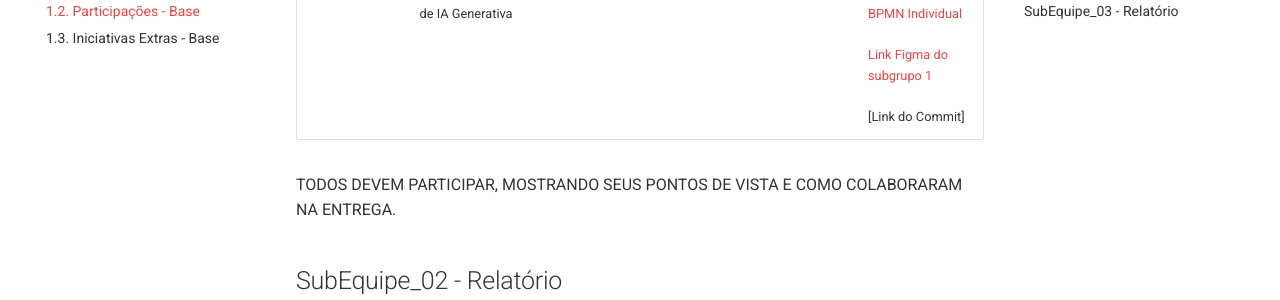
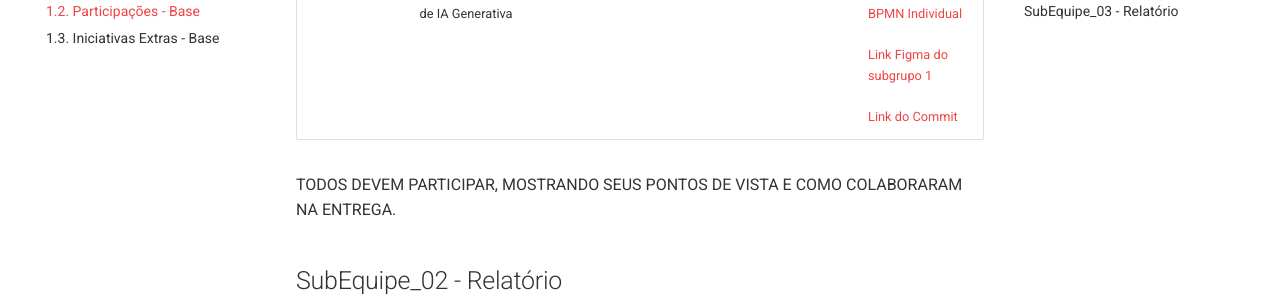
Before and after one commit to UnBArqDsw2026-2-Turma01/2026.2-T01-_G3_ProjetoPortalNoticias_Entrega_01, an MkDocs documentation site: the page built from docs/Base/1.2.ParticipacoesBase.md, in a window 1280 px wide and 900 px high, scrolled down 1489 px. Shown: the part 151-451 px from the top of the window. Built offline with MkDocs 1.6.1 and Material for MkDocs 9.7.7, drawn with Linux system fonts in a browser that asks for light colours; comment, search, counter and statistics services are not loaded; part of the change alters nothing that is shown.

```diff
--- a/docs/Base/1.2.ParticipacoesBase.md
+++ b/docs/Base/1.2.ParticipacoesBase.md
@@ -9,7 +9,7 @@ Breve relato sobre as participações/contribuições de cada membro à entrega.
 | João Pedro Lopes da Cruz | 1. Elaboração do Artefato Rich Picture (individual) & SIG NFR Framework (Individual e Geral) & Modelagem BPMN da Engenharia Reversa (Fluxo de Processamento Interno) & Ponto de Vista sobre o Uso de IA Generativa<br><br>2. Elaboração e estruturação do relatório da SubEquipe 01 com síntese de discussões e insights, além da ata da reunião | Excelente | [Rich Picture Individual](../assets/subGrupo1/richPitcureJoao.png)<br><br>[SIG NFR Individual](../assets/subGrupo1/signfrJoao.png)<br><br>[SIG NFR Geral](../assets/subGrupo1/signfrGeral.png)<br><br>[BPMN Processamento Interno](../assets/subGrupo1/bpmnJornalista.png)<br><br>[Relatório da SubEquipe 01](Relatórios/1.1.1.SubEquipe_01.md)<br><br> [Link Figma do subgrupo 1](https://www.figma.com/folder_invite/redeem/PEMF6HBLAGcv5zF1zHjuSI)<br><br>[Ata reunião sub grupo 1](../Projeto/Atas_subgrupo_1.md)<br><br>[Link do commit](https://github.com/UnBArqDsw2026-2-Turma01/2026.2-T01-_G3_ProjetoPortalNoticias_Entrega_01/tree/f0c472dfc83daa8d550bc20b4b02365574cda65f) |
 | Giovanna Aguiar de Brito | 1. Elaboração do Artefato Rich Picture (individual) & SIG NFR Framework (Individual) & Modelagem BPMN da Engenharia Reversa (Individual - Fluxo de Solicitação) & Ponto de Vista sobre o Uso de IA Generativa<br><br>| Excelente | [Rich Picture Individual](../assets/subGrupo1/richpictureGiovanna.jpeg)<br><br>[SIG NFR Individual](../assets/subGrupo1/signfrGiovannaAguiar.png)<br><br>[BPMN Individual](../assets/subGrupo1/bpmnGiovannaAguiar.png)<br><br>[Link Figma do subgrupo 1](https://www.figma.com/folder_invite/redeem/PEMF6HBLAGcv5zF1zHjuSI)<br><br>[Link do Commit](https://github.com/UnBArqDsw2026-2-Turma01/2026.2-T01-_G3_ProjetoPortalNoticias_Entrega_01/commit/b6194ada5b91f8375023d76add4c8d7640abfbce)|
 | Pedro Henrique Ferreira Xavier | 1. Elaboração do Artefato Rich Picture (individual) & SIG NFR Framework (Individual) & Modelagem BPMN da Engenharia Reversa (Individual - Fluxo de Processamento Interno) & Ponto de Vista sobre o Uso de IA Generativa| Excelente | [Rich Picture Individual](../assets/subGrupo1/richpicturePedro.png)<br><br>[SIG NFR Individual](../assets/subGrupo1/signfrPedro.png)<br><br>[BPMN Individual](../assets/subGrupo1/bpmnPedro.png)<br><br>[Link Figma do subgrupo 1](https://www.figma.com/folder_invite/redeem/PEMF6HBLAGcv5zF1zHjuSI)<br><br>[Link do Commit](https://github.com/UnBArqDsw2026-2-Turma01/2026.2-T01-_G3_ProjetoPortalNoticias_Entrega_01/commit/86b1459c1f6775c1a3e2daaeaf3b86af01a4a97d)|
-| Júlia Gabriella Ferreira Siqueira | 1. Elaboração do Artefato Rich Picture (individual e Geral) & SIG NFR Framework (Individual) & Modelagem BPMN da Engenharia Reversa (Individual - Fluxo de Processamento Interno) & Ponto de Vista sobre o Uso de IA Generativa| Excelente | [Rich Picture Individual](../assets/subGrupo1/richPictureJulia.jpg)<br><br>[Rich Picture Geral](../assets/subGrupo1/richPictureGeral.jpg)<br><br>[SIG NFR Individual](../assets/subGrupo1/signfrJulia.png)<br><br>[BPMN Individual](../assets/subGrupo1/bpmnJulia.png)<br><br>[Link Figma do subgrupo 1](https://www.figma.com/folder_invite/redeem/PEMF6HBLAGcv5zF1zHjuSI)<br><br>[Link do Commit]|
+| Júlia Gabriella Ferreira Siqueira | 1. Elaboração do Artefato Rich Picture (individual e Geral) & SIG NFR Framework (Individual) & Modelagem BPMN da Engenharia Reversa (Individual - Fluxo de Processamento Interno) & Ponto de Vista sobre o Uso de IA Generativa| Excelente | [Rich Picture Individual](../assets/subGrupo1/richPictureJulia.jpg)<br><br>[Rich Picture Geral](../assets/subGrupo1/richPictureGeral.jpg)<br><br>[SIG NFR Individual](../assets/subGrupo1/signfrJulia.png)<br><br>[BPMN Individual](../assets/subGrupo1/bpmnJulia.png)<br><br>[Link Figma do subgrupo 1](https://www.figma.com/folder_invite/redeem/PEMF6HBLAGcv5zF1zHjuSI)<br><br>[Link do Commit](https://github.com/UnBArqDsw2026-2-Turma01/2026.2-T01-_G3_ProjetoPortalNoticias_Entrega_01/commit/4c3a6a4091fc9cadbc9d49deb9ebcb7187498d83)|
 
 TODOS DEVEM PARTICIPAR, MOSTRANDO SEUS PONTOS DE VISTA E COMO COLABORARAM NA ENTREGA.
 
```
